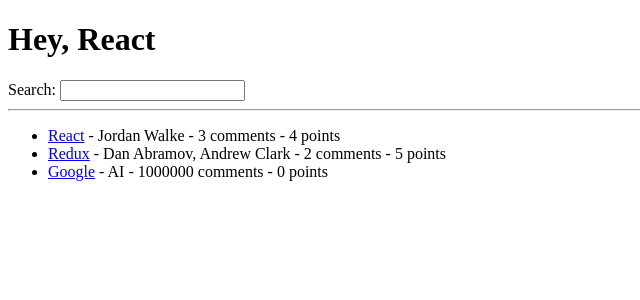
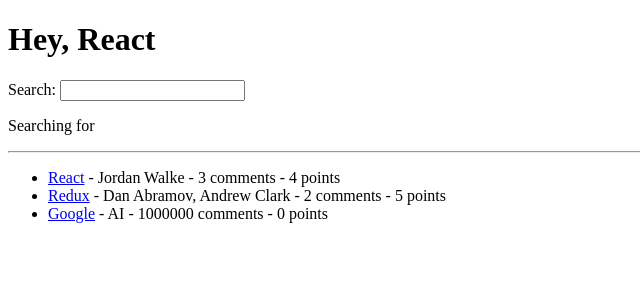
Before and after one commit to anthpantaleo/react_learning, a React (Vite) app in the folder hacker-stories/: page / in a window 1280 px wide. Shown: the top 300 px of the page, without its empty margins (0-640 px from the left). Built offline with nearby package versions, Linux system fonts and the light colour scheme.

Commit message:
React State

```diff
--- a/hacker-stories/src/App.jsx
+++ b/hacker-stories/src/App.jsx
@@ -77,14 +77,16 @@
 };
 
 const Search = () => {
+  const [searchTerm, setSearchTerm] = React.useState("");
+
   const handleChange = (event) => {
-    console.log(event);
-    console.log(event.target.value);
+    setSearchTerm(event.target.value);
   };
 
   const handleBlur = (event) => {
     console.log("on blur");
   };
+
   return (
     <div>
       <label htmlFor="search">Search: </label>
@@ -93,7 +95,10 @@
         type="text"
         onChange={handleChange}
         onBlur={handleBlur}
-      />
+      />{" "}
+      <p>
+        Searching for <strong>{searchTerm}</strong>
+      </p>
     </div>
   );
 };
```
